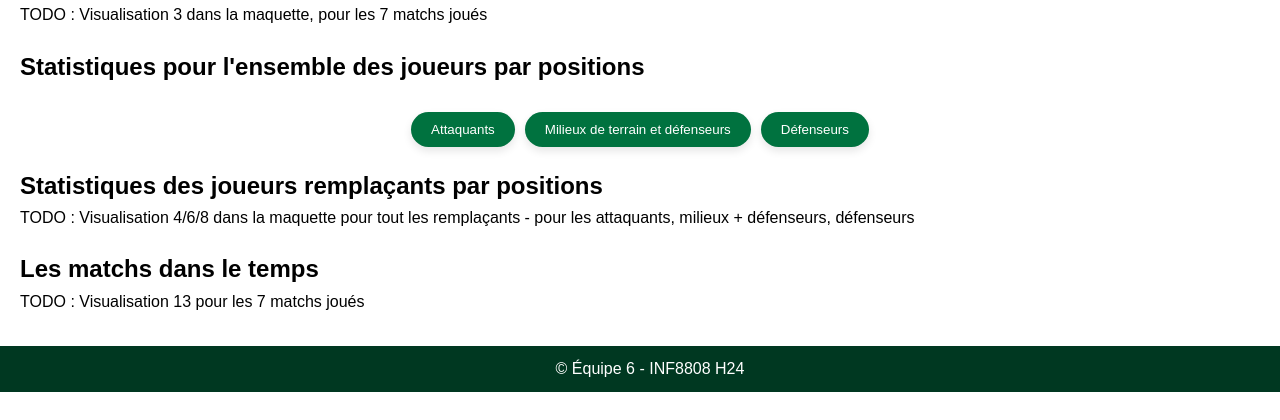
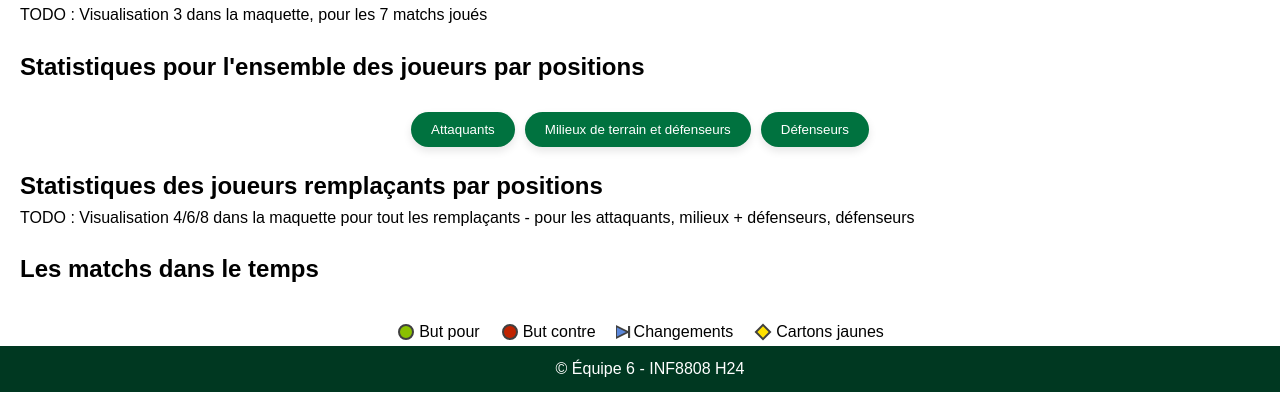
Before and after one commit to oxanaberne/Visu_Projet, a FastAPI app: template templates/index.html in a window 1280 px wide. Shown: the part 408-828 px from the top of the page. Before the commit the page ends 800 px from the top, so only its background shows below. Run offline with FastAPI, Linux system fonts and the light colour scheme; the template is opened without the code that fills it, so the values that code supplies are empty.

Commit message:
ajout graphique stat dans le temps par match

```diff
--- a/main.py
+++ b/main.py
@@ -1,6 +1,7 @@
 import pathlib
 import graphs.players_performance as pp
 import graphs.statistiques_match as sm
+import graphs.time_matchs as tm
 from fastapi import FastAPI, Request # type: ignore
 from fastapi.responses import HTMLResponse # type: ignore
 from fastapi.templating import Jinja2Templates # type: ignore
@@ -19,10 +20,10 @@ app.mount(
 
 @app.get("/", response_class=HTMLResponse)
 async def get_charts(request: Request):
-    # Partie 1
+    # Partie 1 : Analyse statistiques global des matchs
     stat_matchs = sm.plot_totals()
 
-    # Partie 2
+    # Partie 2 : Analyse des statistiques de l'ensemble des joueurs
     plot_att_matchs = pp.attackers_perf_by_matchs()
     plot_att_global = pp.attackers_perf_global()
     plot_mid_matchs = pp.mid_perf_by_matchs()
@@ -30,17 +31,26 @@ async def get_charts(request: Request):
     plot_def_matchs = pp.defenders_perf_by_matchs()
     plot_def_global = pp.defenders_perf_global()
 
+    # Partie 3 : Analyse des statistiques des joueurs remplaçants
+
+    # Partie 4 :Analyse des matchs dans le temps
+    plot_times_matchs = tm.decisives_actions_matchs()
 
     return templates.TemplateResponse(
         "index.html",
         {
             "request": request,
+            # Partie 1
             "stat_matchs": stat_matchs,
+            # Partie 2
             "plot_att_matchs": plot_att_matchs,
             "plot_att_global": plot_att_global,
             "plot_mid_matchs": plot_mid_matchs,
             "plot_mid_global": plot_mid_global,
             "plot_def_matchs": plot_def_matchs,
             "plot_def_global": plot_def_global,
+            # Partie 3
+            # Partie 4
+            "plot_times_matchs": plot_times_matchs
         }
     )
--- /dev/null
+++ b/static/css/time_matchs.css
@@ -0,0 +1,9 @@
+.legend-item {
+    display: flex;
+    padding: 10px;
+}
+
+svg {
+    padding-top: 3px;
+    padding-right: 3px;
+}
--- a/templates/index.html
+++ b/templates/index.html
@@ -56,7 +56,7 @@
 
         <section id="stat-match-by-times">
             <h2>Les matchs dans le temps</h2>
-            <p>TODO : Visualisation 13 pour les 7 matchs joués </p>
+            {% include "time_matchs.html" %}
         </section>
         </br>
     </main>
--- /dev/null
+++ b/templates/time_matchs.html
@@ -0,0 +1,35 @@
+<link rel="stylesheet" href="/static/css/time_matchs.css">
+
+<div>
+    <div class="legend">
+        <div class="legend-item">
+            <svg height="20" width="20">
+              <circle cx="10" cy="10" r="7" fill="#8ac000" stroke="#404040" stroke-width="2" />
+            </svg>
+            But pour
+          </div>
+          <div class="legend-item">
+            <svg height="20" width="20">
+              <circle cx="10" cy="10" r="7" fill="#c02300" stroke="#404040" stroke-width="2" />
+            </svg>
+            But contre
+          </div>
+          <div class="legend-item">
+            <svg height="20" width="15" viewBox="0 0 50 40">
+                <polygon points="0,0 40,20 0,40" fill="#5b87da" stroke="#404040" stroke-width="6" />
+                <rect x="40" y="0" width="7" height="40" fill="#404040" />
+            </svg>
+            Changements
+          </div>
+
+          <div class="legend-item">
+            <svg height="20" width="20">
+              <rect x="5" y="5" width="10" height="10" fill="#ffe100" transform="rotate(45, 10, 10)" stroke="#404040" stroke-width="2" />
+            </svg>
+            Cartons jaunes
+          </div>
+    </div>
+    <div>
+        {{ plot_times_matchs | safe }}
+    </div>
+</div>
```
Also changed, not shown: graphs/time_matchs.py (added, +51 -0 lines).
